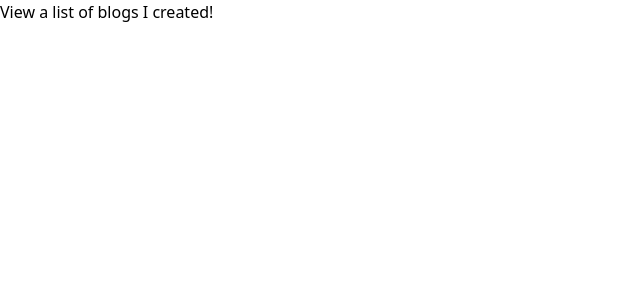
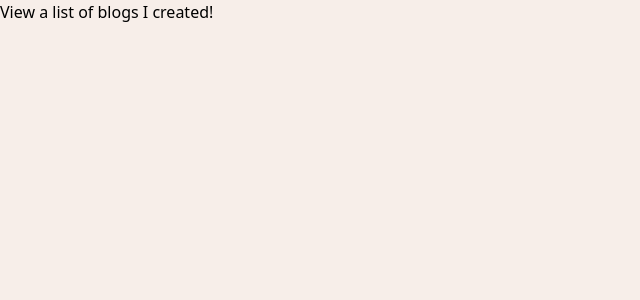
Before and after one commit to keliaa1/SimbiSpace, a Next.js app: page /blogs in a window 1280 px wide. Shown: the top 300 px of the page, without its empty margins (0-640 px from the left). Built offline with nearby package versions, Linux system fonts and the light colour scheme.

Commit message:
Chore: Update dependencies and fonts for blog

```diff
--- a/app/layout.tsx
+++ b/app/layout.tsx
@@ -1,15 +1,17 @@
 import type { Metadata } from "next";
-import { Geist, Geist_Mono } from "next/font/google";
+import { Cormorant_Garamond,  Poppins } from "next/font/google";
 import "./globals.css";
 
-const geistSans = Geist({
-  variable: "--font-geist-sans",
+const CormorantGaramond = Cormorant_Garamond({
   subsets: ["latin"],
+  variable: "--font-cormorant-garamond",
+  weight: ["400"]
 });
 
-const geistMono = Geist_Mono({
-  variable: "--font-geist-mono",
+const PoppinsFont = Poppins({
   subsets: ["latin"],
+  variable: "--font-poppins",
+  weight: ["400",  "600"]
 });
 
 export const metadata: Metadata = {
@@ -25,7 +27,7 @@ export default function RootLayout({
   return (
     <html lang="en">
       <body
-        className={`${geistSans.variable} ${geistMono.variable} antialiased`}
+        className={`${CormorantGaramond.variable} ${PoppinsFont.variable} bg-[#F7EEE9] antialiased`}
       >
 
         {children}
--- a/app/page.tsx
+++ b/app/page.tsx
@@ -4,7 +4,7 @@ import Link from "next/link";
 export default function Home() {
   return (
 
-    <div className="bg-[#F7EEE9] min-h-screen flex flex-col items-center justify-center">
+    <div className=" min-h-screen flex flex-col items-center justify-center">
       <h2 className="text-6xl text-[#A18072] font-bold mb-5 ">Welcome to SimbiSpace</h2>
       <span className="text-black"><i>A personal blog made by Kelia</i></span>
       <Link href="/blogs" className="bg-[#8B6F47] text-white font-semibold px-4 py-4 rounded-4xl mt-8" >View my inner thoughts!</Link>
```
Also changed, not shown: package.json (+10 -5 lines), 1 other file (tests, documents, lock files or other folders).
